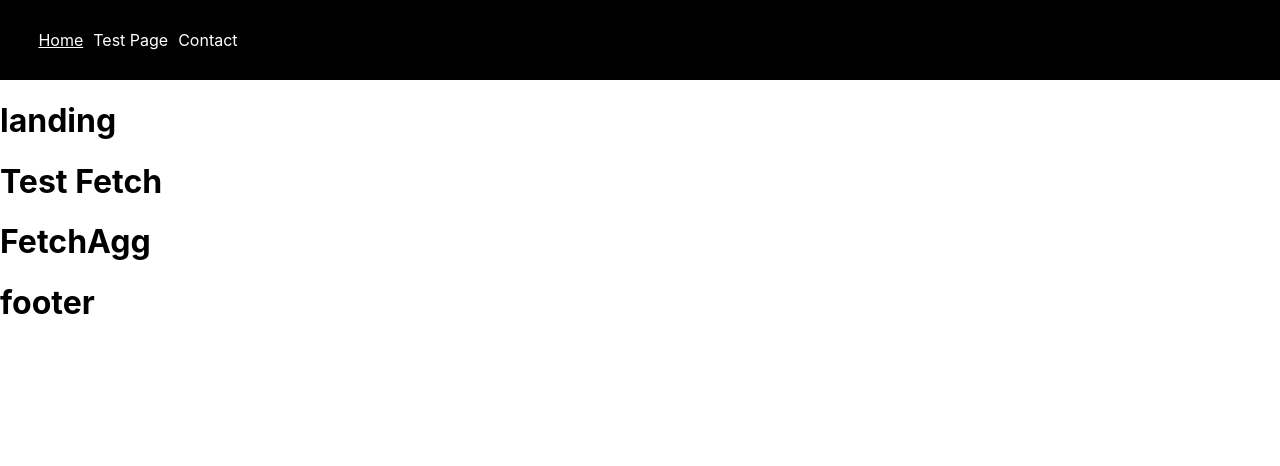
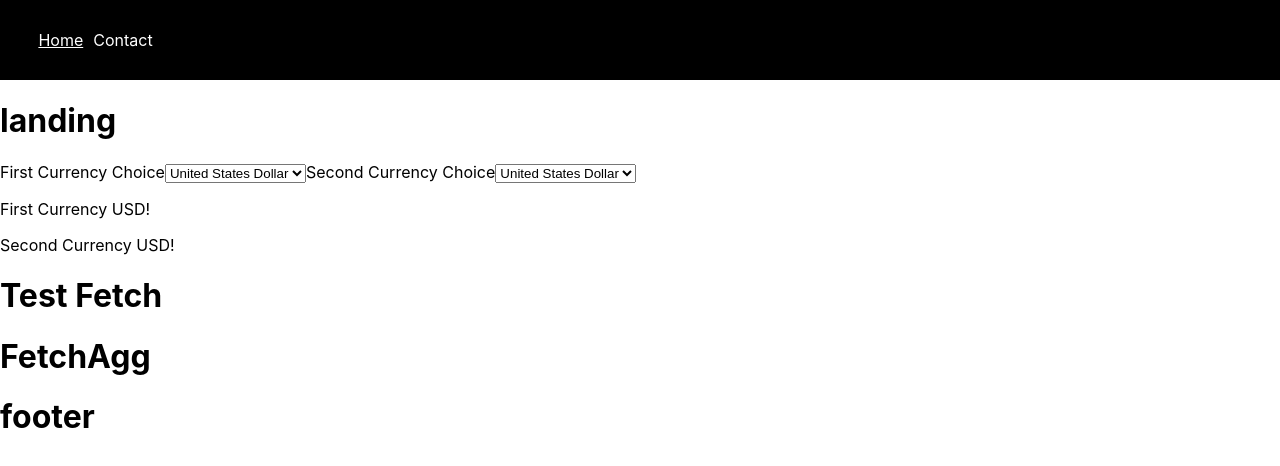
Before and after one commit to stansaner/ExchangeMate, a React (Create React App) app: page / in a window 1280 px wide. Shown: the top 466 px of the page. Built offline with nearby package versions, Linux system fonts and the light colour scheme; no server answers.

Commit message:
Currencies dropdown prototype

```diff
--- a/src/App.js
+++ b/src/App.js
@@ -4,8 +4,9 @@ import { Routes, Route } from "react-router-dom";
 import Header from "./components/header/Header";
 import Landing from "./pages/landing/Landing";
 import Contact from "./pages/contact/Contact";
-import Testpage from "./pages/testpage/Testpage";
+// import Testpage from "./pages/testpage/Testpage";
 import Footer from "./components/footer/Footer";
+
 
 
 const App = () => {
@@ -15,7 +16,7 @@ const App = () => {
       <Routes>
         <Route path="/" element={<Landing />} />
         <Route path="/contact" element={<Contact />} />
-        <Route path="/testpage" element={<Testpage />} />
+
       </Routes>
       <Footer />
     </>
--- a/src/components/dropdown/Dropdown.js
+++ b/src/components/dropdown/Dropdown.js
@@ -2,74 +2,48 @@ import * as React from "react";
 import { useState } from "react";
 import "./dropdown.css";
 
-const Dropdown = ({ label, options, value, onChange }) => {
+
+const Dropdown = () => {
+
+  const [currencyA, setCurrencyA] = useState("USD");
+  const [currencyB, setCurrencyB] = useState("USD");
+
+
+  const handleFirstCurrency = (event) => {
+    setCurrencyA(event.target.value);
+  };
+
+  const handleSecondCurrency = (event) => {
+    setCurrencyB(event.target.value);
+  };
+
   return (
     <div>
       <label>
-        {label}
-        <select value={value} onChange={onChange}>
-          {options.map((option) => (
-            <option key={option.label} value={option.value}>
-              {option.label}
-            </option>
-          ))}
+        First Currency Choice
+        <select value={currencyA} onChange={handleFirstCurrency}>
+          <option value="USD">United States Dollar</option>
+          <option value="GBP">Great British Pound</option>
+          <option value="EUR">Euro</option>
+          <option value="AUD">Australian Dollar</option>
+          <option value="JPY">Japanese Yen</option>
         </select>
       </label>
+      <label>
+        Second Currency Choice
+        <select value={currencyB} onChange={handleSecondCurrency}>
+          <option value="USD">United States Dollar</option>
+          <option value="GBP">Great British Pound</option>
+          <option value="EUR">Euro</option>
+          <option value="AUD">Australian Dollar</option>
+          <option value="JPY">Japanese Yen</option>
+        </select>
+      </label>
+      <p>First Currency {currencyA}!</p>
+      <p>Second Currency {currencyB}!</p>
     </div>
   );
 };
 
+
 export default Dropdown;
-
-// import React from "react";
-// import "./testpage.css";
-
-// import Dropdown from "../../components/dropdown/Dropdown";
-
-// const Testpage = () => {
-//   const [food, setFood] = React.useState("fruit");
-//   const [drink, setDrink] = React.useState("water");
-
-//   const handleFoodChange = (event) => {
-//     setFood(event.target.value);
-//   };
-
-//   const handleDrinkChange = (event) => {
-//     setDrink(event.target.value);
-//   };
-
-//   const foodOptions = [
-//     { label: "Fruit", value: "fruit" },
-//     { label: "Vegetable", value: "vegetable" },
-//     { label: "Meat", value: "meat" },
-//   ];
-
-//   const drinkOptions = [
-//     { label: "Water", value: "water" },
-//     { label: "Beer", value: "beer" },
-//     { label: "Wine", value: "wine" },
-//   ];
-
-//   return (
-//     <div className="selectOptions">
-//       <Dropdown
-//         label="What do we eat?"
-//         options={foodOptions}
-//         value={food}
-//         onChange={handleFoodChange}
-//       />
-
-//       <Dropdown
-//         label="What do we drink?"
-//         options={drinkOptions}
-//         value={drink}
-//         onChange={handleDrinkChange}
-//       />
-
-//       <p>We eat {food}!</p>
-//       <p>We drink {drink}!</p>
-//     </div>
-//   );
-// };
-
-// export default Testpage;
--- a/src/components/header/Header.js
+++ b/src/components/header/Header.js
@@ -9,7 +9,6 @@ function Header() {
         <div className="container nav-container">
           <nav>
             <NavLink to="/">Home</NavLink>
-            <NavLink to="/testpage">Test Page</NavLink>
             <NavLink to="/contact">Contact</NavLink>
           </nav>
         </div>
--- a/src/pages/contact/Contact.js
+++ b/src/pages/contact/Contact.js
@@ -1,8 +1,42 @@
 import React from "react";
+import { useState } from "react";
 import "./contact.css";
 
-function Contact() {
-  return <h1>contact</h1>;
-}
+// function Contact() {
+//   return <h1>contact</h1>;
+// }
+
+const Contact = () => {
+  const [food, setFood] = useState("fruit");
+  const [drink, setDrink] = useState("water");
+  const handleFoodChange = (event) => {
+    setFood(event.target.value);
+  };
+  const handleDrinkChange = (event) => {
+    setDrink(event.target.value);
+  };
+  return (
+    <div>
+      <label>
+        What do we eat?
+        <select value={food} onChange={handleFoodChange}>
+          <option value="fruit">Fruit</option>
+          <option value="vegetable">Vegetable</option>
+          <option value="meat">Meat</option>
+        </select>
+      </label>
+      <label>
+        What do we drink?
+        <select value={drink} onChange={handleDrinkChange}>
+          <option value="water">Water</option>
+          <option value="beer">Beer</option>
+          <option value="wine">Wine</option>
+        </select>
+      </label>
+      <p>We eat {food}!</p>
+      <p>We drink {drink}!</p>
+    </div>
+  );
+};
 
 export default Contact;
--- a/src/pages/landing/Landing.js
+++ b/src/pages/landing/Landing.js
@@ -3,12 +3,13 @@ import "./landing.css";
 
 import FetchCurrencies from "../../components/fetchCurrencies/fetchCurrencies";
 import FetchAgg from "../../components/fetchagg/fetchAgg";
-
+import Dropdown from "../../components/dropdown/Dropdown";
 
 function Landing() {
   return (
     <>
       <h1>landing</h1>
+      <Dropdown />
       <FetchCurrencies />
       <FetchAgg />
     </>
```
